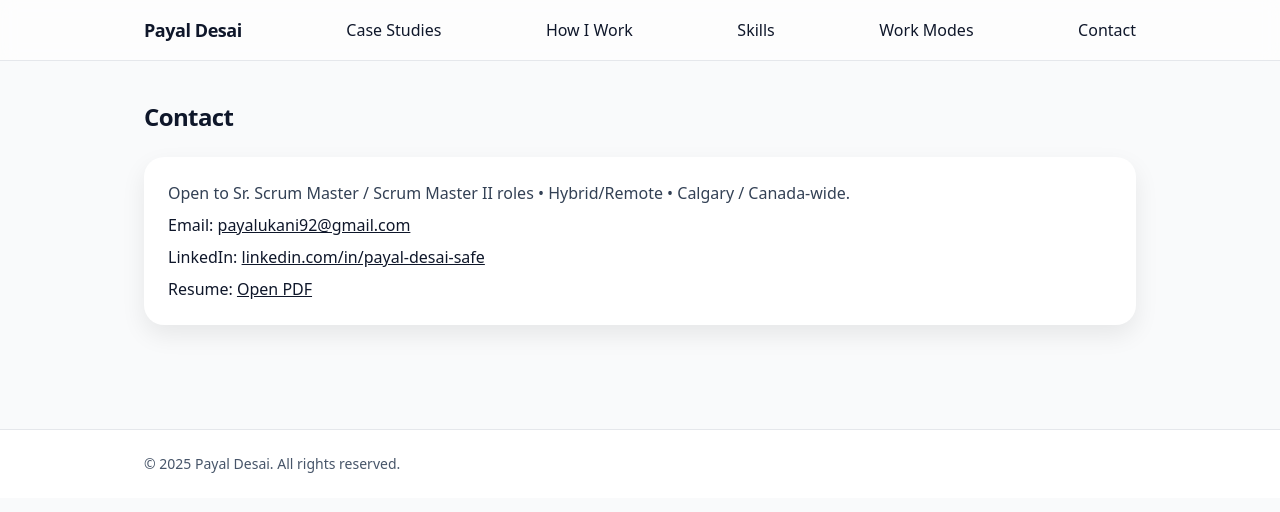
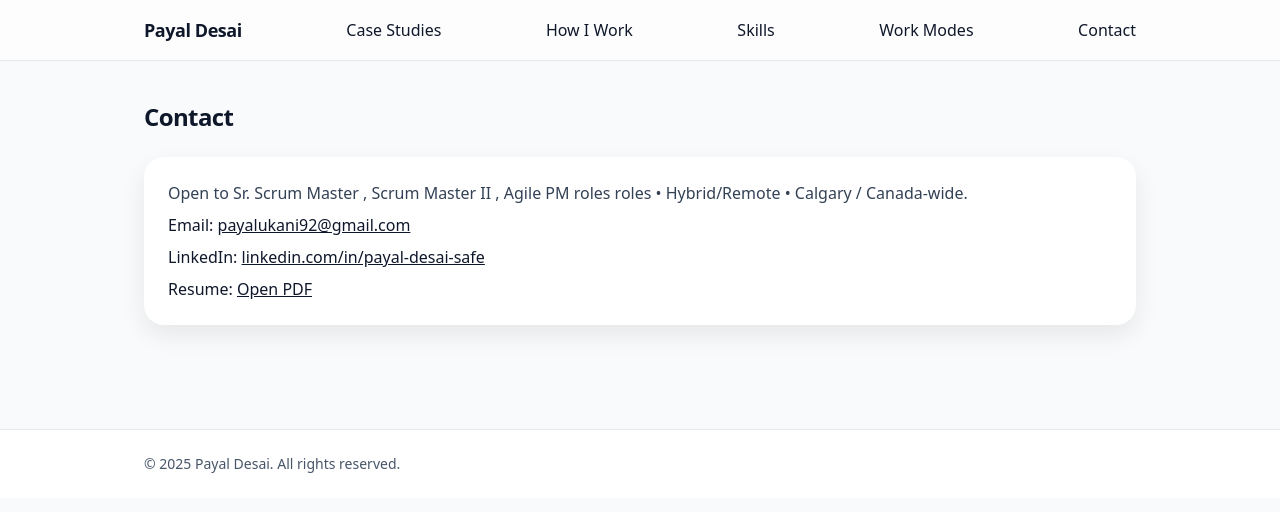
Before and after one commit to dirghak/Payal-Desai, a Next.js app: page /contact in a window 1280 px wide. Shown: the top 512 px of the page. Built offline with nearby package versions, Linux system fonts and the light colour scheme.

Commit message:
Update page.tsx

```diff
--- a/app/contact/page.tsx
+++ b/app/contact/page.tsx
@@ -4,7 +4,7 @@ export default function ContactPage() {
         <h1 className="text-2xl font-bold tracking-tight">Contact</h1>
         <div className="card space-y-2">
           <p className="text-slate-700">
-            Open to Sr. Scrum Master / Scrum Master II roles • Hybrid/Remote • Calgary / Canada-wide.
+            Open to Sr. Scrum Master , Scrum Master II , Agile PM roles roles • Hybrid/Remote • Calgary / Canada-wide.
           </p>
           <p>
             Email: <a className="underline" href="mailto:payalukani92@gmail.com">payalukani92@gmail.com</a>
```
